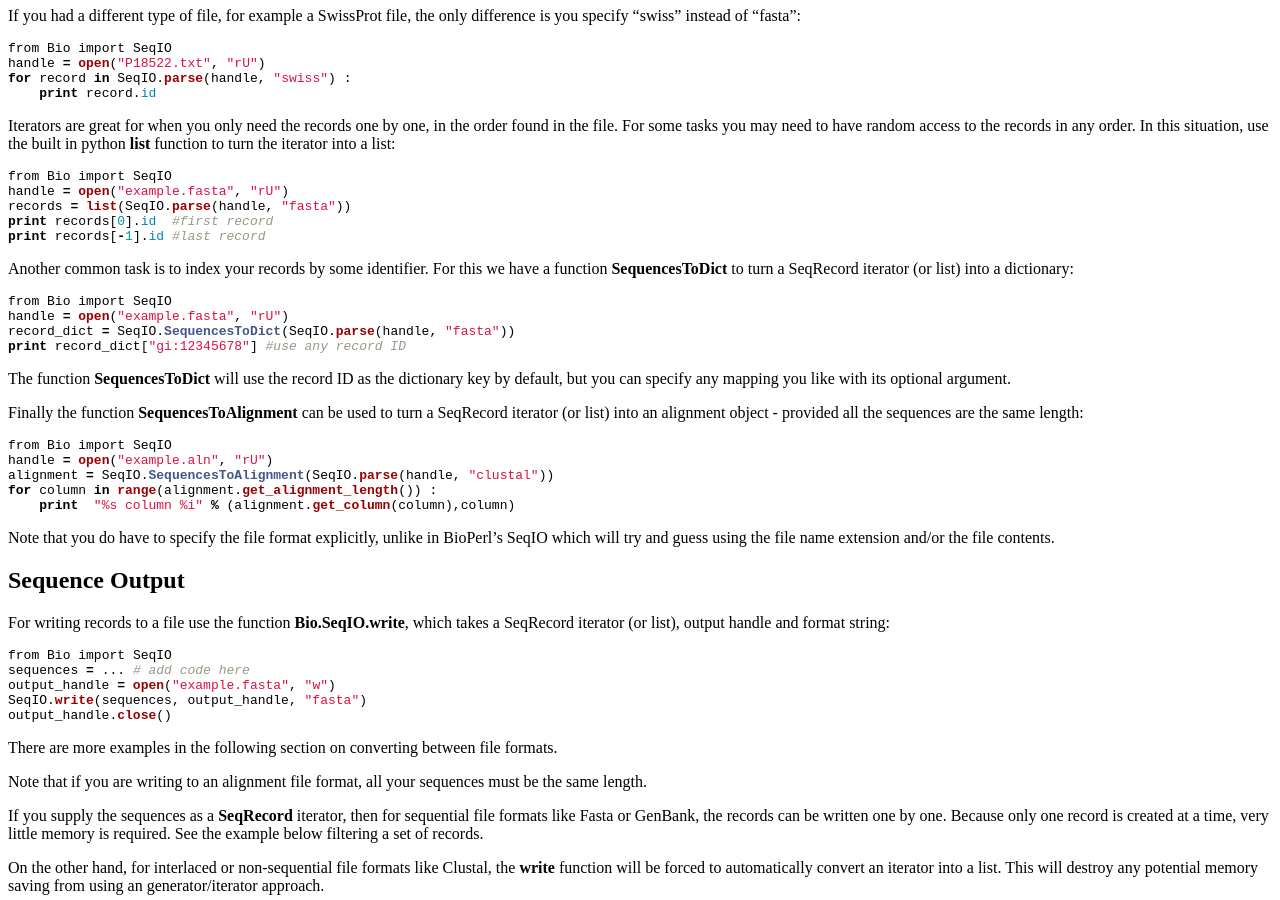
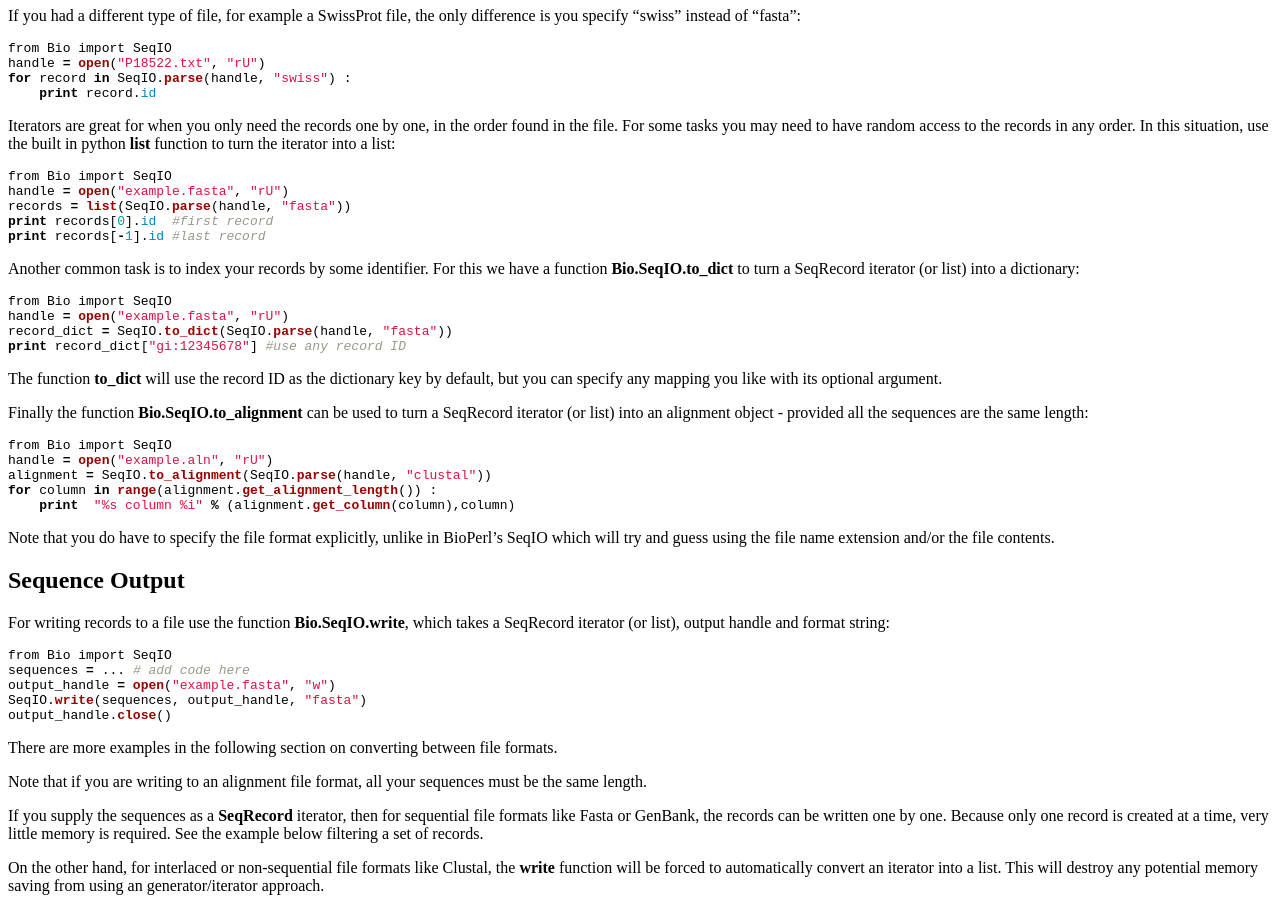
Before and after one commit to biopython/biopython.github.io, a Jekyll site: the page built from wiki/SeqIO.md, in a window 1280 px wide and 900 px high, scrolled down 967 px. Built offline with Jekyll 4.4.1, drawn with Linux system fonts in a browser that asks for light colours.

Commit message:
Using to_dict and to_alignment instead of SequencesToDict and SequencesToAlignment

````diff
--- a/wiki/SeqIO.md
+++ b/wiki/SeqIO.md
@@ -103,28 +103,28 @@ print records[-1].id #last record
 ```
 
 Another common task is to index your records by some identifier. For
-this we have a function **SequencesToDict** to turn a SeqRecord iterator
-(or list) into a dictionary:
+this we have a function **Bio.SeqIO.to\_dict** to turn a SeqRecord
+iterator (or list) into a dictionary:
 
 ``` python
 from Bio import SeqIO
 handle = open("example.fasta", "rU")
-record_dict = SeqIO.SequencesToDict(SeqIO.parse(handle, "fasta"))
+record_dict = SeqIO.to_dict(SeqIO.parse(handle, "fasta"))
 print record_dict["gi:12345678"] #use any record ID
 ```
 
-The function **SequencesToDict** will use the record ID as the
-dictionary key by default, but you can specify any mapping you like with
-its optional argument.
+The function **to\_dict** will use the record ID as the dictionary key
+by default, but you can specify any mapping you like with its optional
+argument.
 
-Finally the function **SequencesToAlignment** can be used to turn a
+Finally the function **Bio.SeqIO.to\_alignment** can be used to turn a
 SeqRecord iterator (or list) into an alignment object - provided all the
 sequences are the same length:
 
 ``` python
 from Bio import SeqIO
 handle = open("example.aln", "rU")
-alignment = SeqIO.SequencesToAlignment(SeqIO.parse(handle, "clustal"))
+alignment = SeqIO.to_alignment(SeqIO.parse(handle, "clustal"))
 for column in range(alignment.get_alignment_length()) :
     print  "%s column %i" % (alignment.get_column(column),column)
 ```
````
Also changed, not shown: 1 other file.
